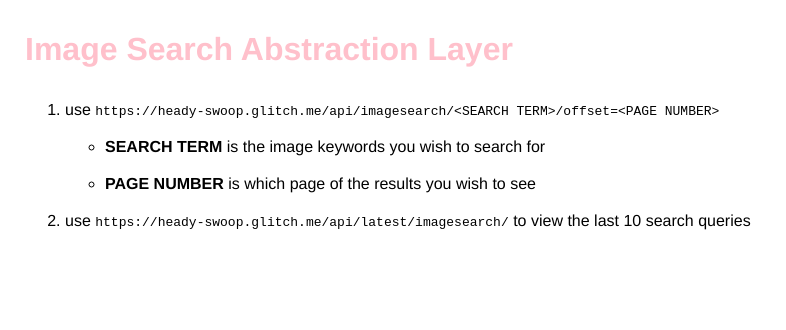
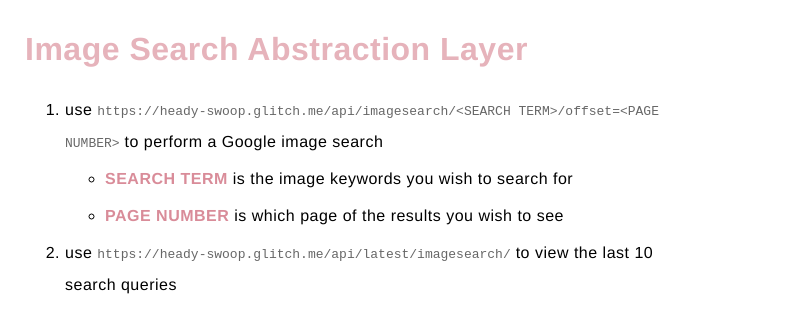
Before and after one commit to Shlim45/fcc-image-search, a website: page views/index.html in a window 1280 px wide. Shown: the whole page, without its empty margins (0-786 px from the left). Drawn offline with Linux system fonts and the light colour scheme.

Commit message:
🐃🚵 Checkpoint views/index.html:718707/158 public/style.css:718707/297 README.md:718707/305

```diff
--- a/public/style.css
+++ b/public/style.css
@@ -6,14 +6,28 @@
   font-family: helvetica, arial, sans-serif;
   margin: 25px;
   line-height: 1.5;
+  letter-spacing: 0.5px;
 }
 
 h1 {
   font-weight: bold;
-  color: pink;
+  color: hsl(350, 50%, 80%);
+}
+
+ol {
+  max-width: 650px;
 }
 
 li {
   line-height: 2;
   margin-bottom: 5px;
 }
+
+code {
+  color: rgba(0, 0, 0, 0.6);
+  letter-spacing: 0;
+}
+
+ul > li > b {
+  color: hsl(350, 50%, 70%);
+}
--- a/views/index.html
+++ b/views/index.html
@@ -18,7 +18,7 @@
 
     <main>
       <ol>
-        <li>use <code>https://heady-swoop.glitch.me/api/imagesearch/&lt;SEARCH TERM&gt;/offset=&lt;PAGE NUMBER&gt;</code></li>
+        <li>use <code>https://heady-swoop.glitch.me/api/imagesearch/&lt;SEARCH TERM&gt;/offset=&lt;PAGE NUMBER&gt;</code> to perform a Google image search</li>
           <ul>
             <li><b>SEARCH TERM</b> is the image keywords you wish to search for</li>
             <li><b>PAGE NUMBER</b> is which page of the results you wish to see</li>
```
Also changed, not shown: README.md.
